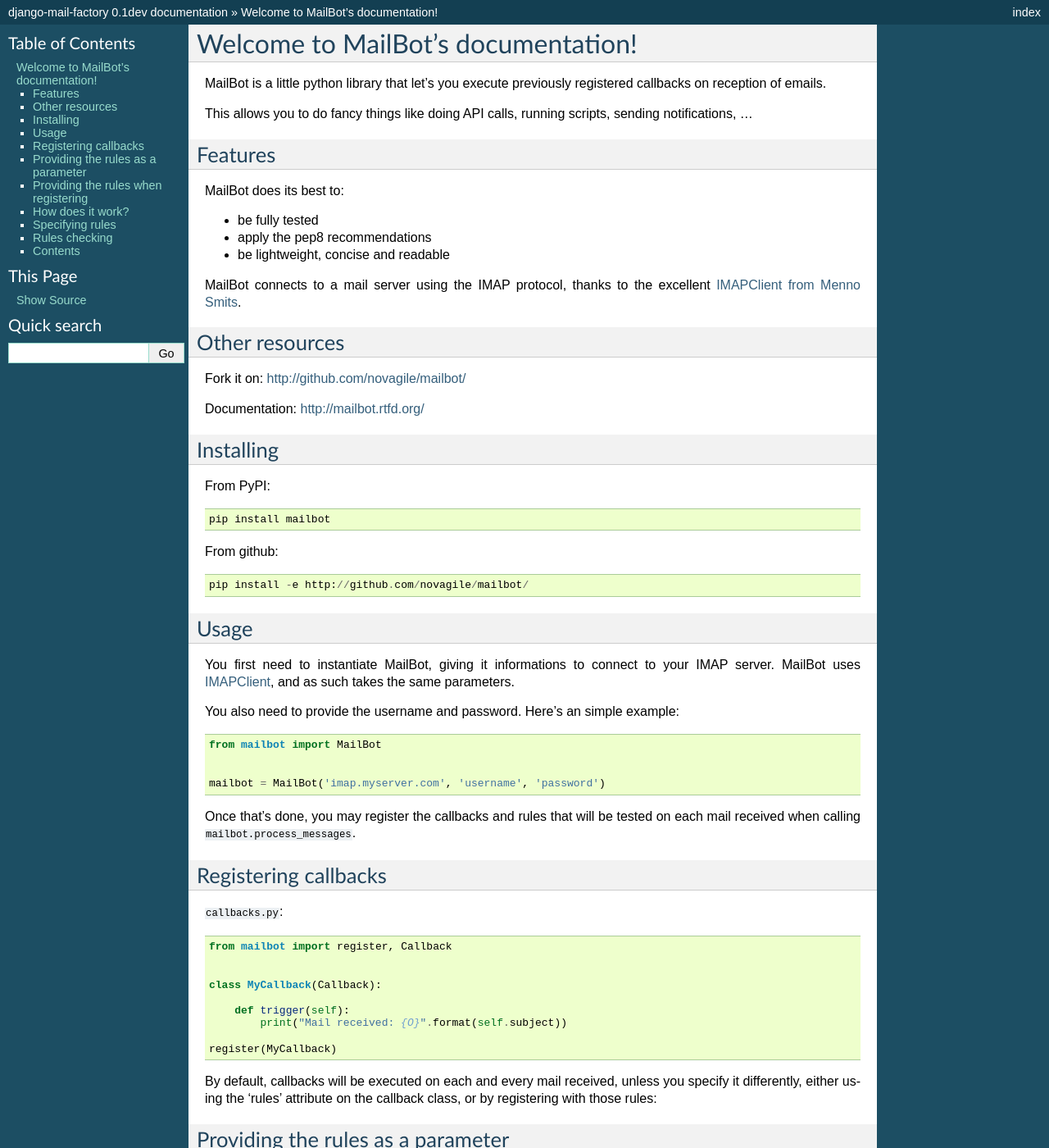
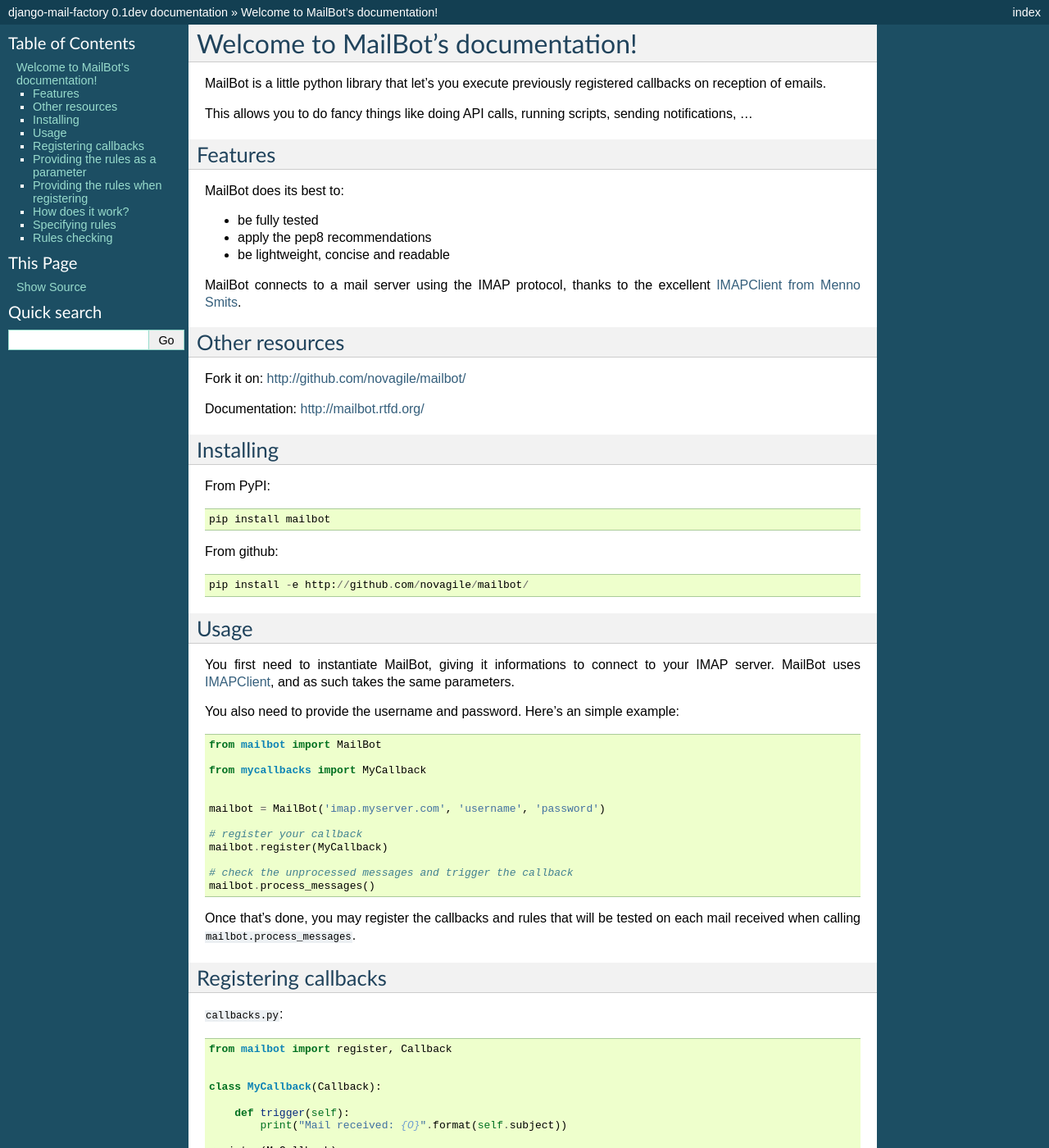
Before and after one commit to magopian/mailbot, a Sphinx documentation site: the page built from docs/source/index.rst, in a window 1280 px wide and 1400 px high. Shown: the whole window at 82% size. Built offline with Sphinx 7.4.7, drawn with Linux system fonts in a browser that asks for light colours.

Commit message:
doc update

```diff
--- a/docs/source/index.rst
+++ b/docs/source/index.rst
@@ -56,8 +56,16 @@
 
     from mailbot import MailBot
 
+    from mycallbacks import MyCallback
+
 
     mailbot = MailBot('imap.myserver.com', 'username', 'password')
+
+    # register your callback
+    mailbot.register(MyCallback)
+
+    # check the unprocessed messages and trigger the callback
+    mailbot.process_messages()
 
 
 Once that's done, you may register the callbacks and rules that will be tested
@@ -221,10 +229,3 @@
 The last bullet point also means that if register a callback with no rules at
 all, it'll be triggered on each and every email, making it a "catchall
 callback".
-
-
-Contents
---------
-
-.. toctree::
-   :maxdepth: 2
```
